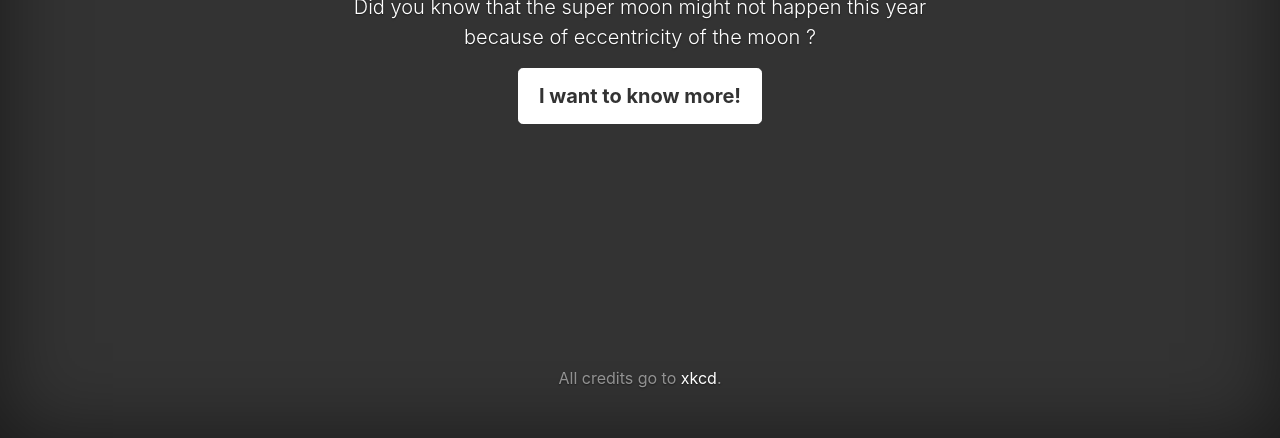
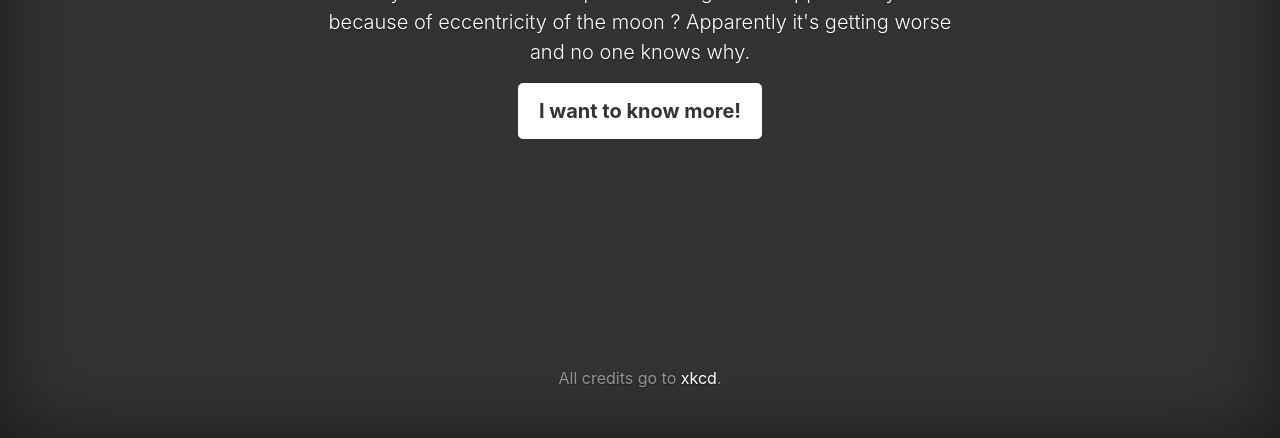
Before and after one commit to zsoi/xkcd-1930, a plain HTML site: page index.html in a window 1280 px wide. Shown: the part 362-800 px from the top of the page. Drawn offline with nearby package versions, Linux system fonts and the light colour scheme.

Commit message:
Update index.html

```diff
--- a/index.html
+++ b/index.html
@@ -217,8 +217,8 @@ body {
         [[ "drifts out of sync with the", ["sun", "moon", "zodiac", [[ ["gregorian", "mayan", "lunar", "iPhone"], "calendar"]], "atomic clock in colorado"] ]],
         [[ "might", ["not happen", "happen twice"], "this year" ]]
       ],
+      "because of",
       [[
-        "because of",
         [
           [[ "time zone legislation in", ["indiana", "arizona", "russia"] ]],
           [[ "a decree by the pope in the 1500s" ]],
@@ -229,9 +229,17 @@ body {
           ]],
           [[ "magnetic field reversal" ]],
           [[ "an arbitrary decision by", ["Benjamin Franklin", "Isaac Newton", "FDR"] ]]
-        ],
-        "?"
-      ]]
+        ]
+      ]],
+      "? Apparently",
+      [
+        "it causes a predictable increase in car accidents.",
+        "that's why we have leap seconds.",
+        "scientist are really worried.",
+        [[ "it was even more extreme during the", ["bronze age.", "ice age.", "cretaceous.", "1990s"] ]],
+        [[ "there's a proposal to fix it, but it", ["will never happen.", "actually makes things worse.", "is stalled in congress.", "might be unconstitutional"] ]],
+        "it's getting worse and no one knows why."
+      ]
     ]];
 
     function combine(parts) {
```
